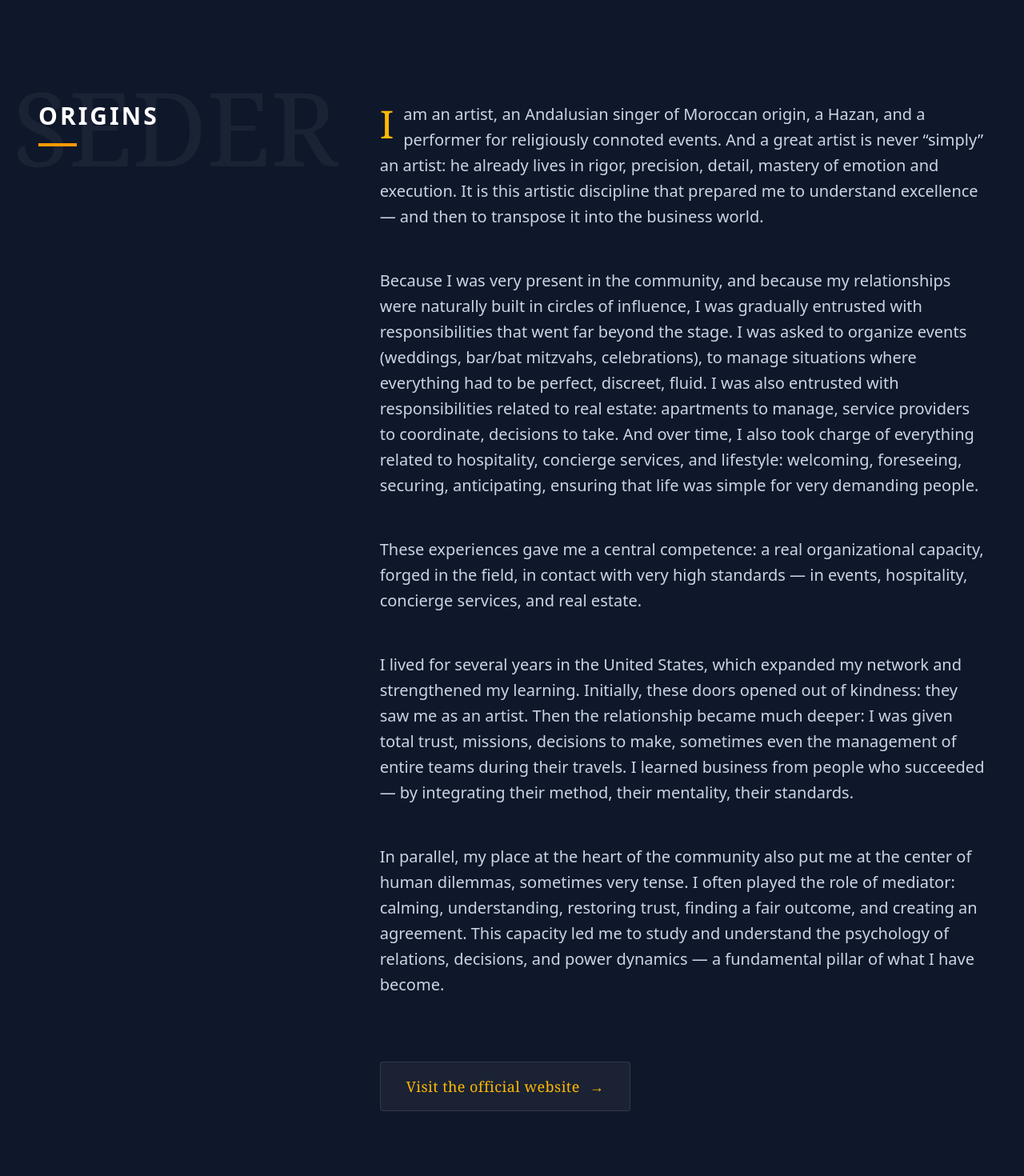
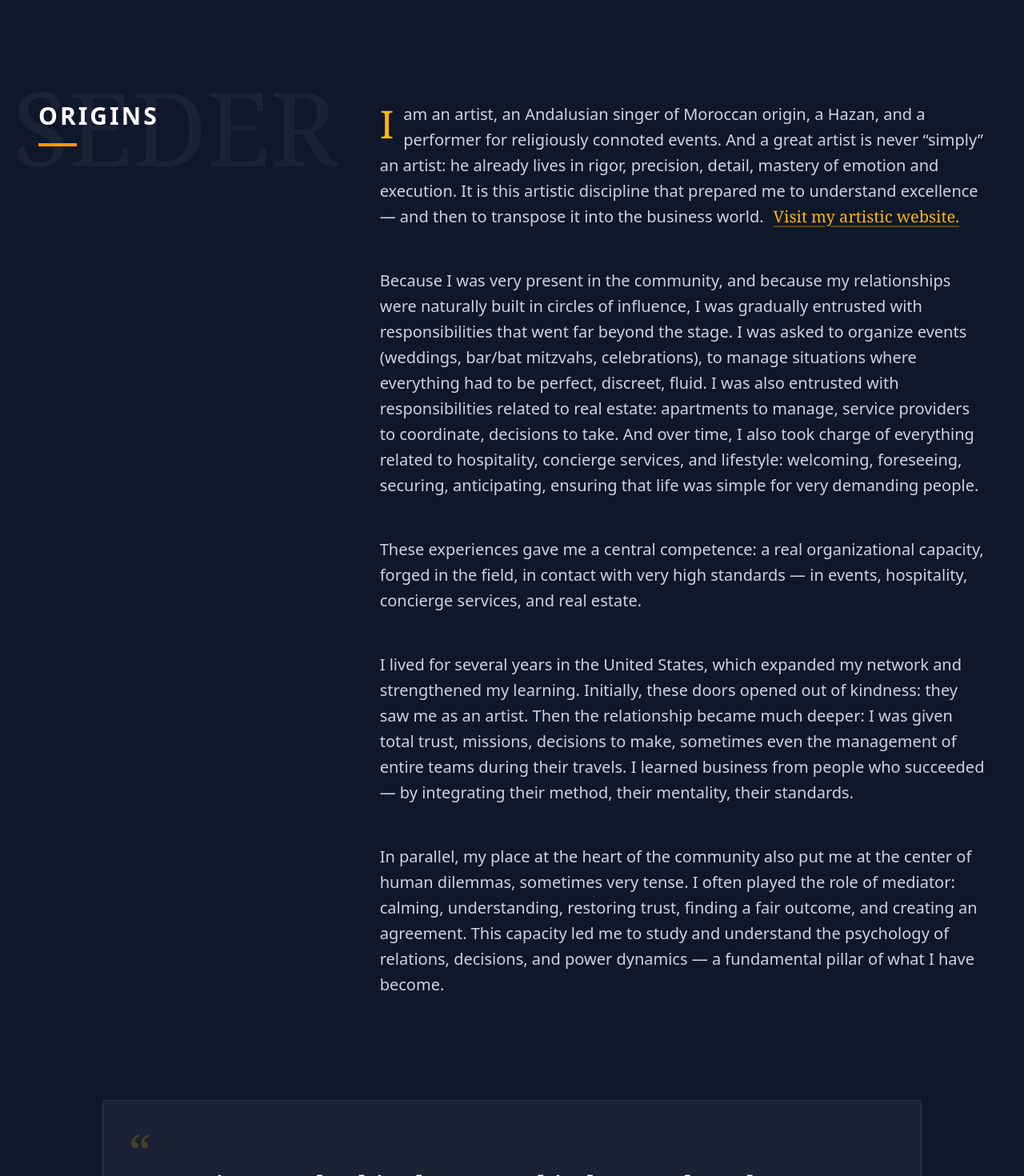
Before and after one commit to YoelObadia/seder-group, a Next.js app: page /en/about in a window 1280 px wide. Shown: the part 960-2430 px from the top of the page at 80% size. Built offline with nearby package versions, Linux system fonts and the light colour scheme.

Commit message:
about fixed

```diff
--- a/messages/en.json
+++ b/messages/en.json
@@ -80,6 +80,8 @@
         "p1": "Beyond the acronym of my initials — Skouri David Raphaël — Seder (סדר) embodies a fundamental philosophy: that of Order. The idea that even what seems complex — a relationship, a decision, an event, a project — can become clear, structured, mastered. And above all: peaceful.",
         "p2": "My journey was built on a dual requirement, at the highest level: artistic requirement and business requirement.",
         "p3": "I am an artist, an Andalusian singer of Moroccan origin, a Hazan, and a performer for religiously connoted events. And a great artist is never “simply” an artist: he already lives in rigor, precision, detail, mastery of emotion and execution. It is this artistic discipline that prepared me to understand excellence — and then to transpose it into the business world.",
+        "artist_label": "Visit my artistic website.",
+        "artist_link": "https://raphaelskouri.com",
         "p4": "Because I was very present in the community, and because my relationships were naturally built in circles of influence, I was gradually entrusted with responsibilities that went far beyond the stage. I was asked to organize events (weddings, bar/bat mitzvahs, celebrations), to manage situations where everything had to be perfect, discreet, fluid. I was also entrusted with responsibilities related to real estate: apartments to manage, service providers to coordinate, decisions to take. And over time, I also took charge of everything related to hospitality, concierge services, and lifestyle: welcoming, foreseeing, securing, anticipating, ensuring that life was simple for very demanding people.",
         "p5": "These experiences gave me a central competence: a real organizational capacity, forged in the field, in contact with very high standards — in events, hospitality, concierge services, and real estate.",
         "p6": "I lived for several years in the United States, which expanded my network and strengthened my learning. Initially, these doors opened out of kindness: they saw me as an artist. Then the relationship became much deeper: I was given total trust, missions, decisions to make, sometimes even the management of entire teams during their travels. I learned business from people who succeeded — by integrating their method, their mentality, their standards.",
@@ -87,8 +89,6 @@
         "p8": "It is exactly this that gave birth to Seder: the rare synthesis between artistic excellence, business requirement, event organization, hospitality/lifestyle concierge, real estate, and mediation.",
         "p9": "Today, in Israel, I am solicited for these same reasons: reliability, discretion, ability to move forward, and aptitude to deliver a result in contexts where many fail. Seder Group is not an idea: it is the culmination of a real experience, structured into a union capable of serving — and achieving — at the highest level.",
         "sidebar_title": "ORIGINS",
-        "artist_label": "Visit the official website",
-        "artist_link": "https://raphaelskouri.com",
         "closing": "With Seder, bring order to your life."
     },
     "EventsPage": {
--- a/messages/fr.json
+++ b/messages/fr.json
@@ -77,9 +77,11 @@
     "AboutPage": {
         "title": "La naissance de Seder",
         "subtitle": "Seder est né d’un mot — et d’un chemin.",
-        "p1": "Au-delà de l’acronyme de mes initiales — Skouri David Raphaël — Seder (סדר) incarne une philosophie fondamentale : celle de l’Ordre. Mon approche repose sur une idée simple : transformer ce qui est complexe — une relation, une décision, un événement ou un projet — en quelque chose de clair, structuré et maîtrisé. Avec un objectif constant : plus d’efficacité, plus de contrôle, et plus de sérénité. »",
+        "p1": "Au-delà de l’acronyme de mes initiales — Skouri David Raphaël — Seder (סדר) incarne une philosophie fondamentale : celle de l’Ordre. Mon approche repose on une idée simple : transformer ce qui est complexe — une relation, une décision, un événement ou un projet — en quelque chose de clair, structuré et maîtrisé. Avec un objectif constant : plus d’efficacité, plus de contrôle, et plus de sérénité. »",
         "p2": "Mon parcours s’est construit sur une double exigence, au plus haut niveau : l’exigence artistique et l’exigence business.",
         "p3": "Je suis artiste, chanteur andalou d’origine marocaine, hazan, et j’interviens régulièrement lors d’événements à dimension religieuse. Un grand artiste n’est jamais “simplement” un artiste. Il vit dans la rigueur, la précision, l’exigence du détail, la maîtrise de l’émotion — et le respect de l’exécution. Cette discipline, patiemment construite, m’a appris ce qu’est l’excellence. Elle m’a surtout préparé à la reconnaître, puis à la transposer, avec la même exigence, dans le monde du business.",
+        "artist_label": "Visiter mon site artistique.",
+        "artist_link": "https://raphaelskouri.com",
         "p4": "Au fil des années, ma présence au cœur de la communauté — et les liens de confiance qu’elle fait naître — ont naturellement élargi mon rôle. Peu à peu, l’on ne m’a plus seulement attendu sur scène : on m’a sollicité pour porter, coordonner, et sécuriser ce qui se joue autour d’elle. Des responsabilités sont venues, discrètement d’abord, puis avec une évidence croissante : organiser des mariages, des bar et bat mitsvas, des célébrations, dans des contextes où tout devait être irréprochable, fluide, et profondément respectueux.",
         "p5": "Parallèlement, l’immobilier est devenu un autre terrain d’exigence : appartements à gérer, prestataires à coordonner, décisions à prendre avec justesse et rapidité. Puis, presque naturellement, s’est ajoutée une dimension plus large : l’hospitalité, la conciergerie, le “lifestyle” au sens noble du terme — accueillir, prévoir, anticiper, protéger, et rendre simple la vie de personnes dont le niveau d’exigence ne laisse aucune place à l’improvisation. De cet ensemble d’expériences est née une compétence centrale : une capacité d’organisation réelle, forgée sur le terrain, au contact de standards élevés.",
         "p6": "J’ai vécu plusieurs années aux États-Unis, et cette période a élargi mon réseau autant qu’elle a affiné mon regard. Au départ, certaines portes se sont ouvertes par bienveillance : on voyait en moi l’artiste. Puis la relation s’est approfondie ; la confiance s’est installée. On m’a confié des missions, des décisions, parfois même la coordination d’équipes entières lors de déplacements. J’ai ainsi appris le business auprès de personnes qui ont réussi — en observant leur méthode, en intégrant leur mentalité, et en comprenant leurs standards.",
@@ -87,8 +89,6 @@
         "p8": "Seder : le lien entre créativité, structure, médiation et exécution.",
         "p9": "Aujourd’hui, en Israël, on me sollicite pour les mêmes raisons : la fiabilité, la discrétion, cette capacité à faire avancer les choses, et à tenir la promesse du résultat là où tant d’autres se heurtent aux limites du réel. Seder Group n’est pas une idée posée sur le papier ; c’est l’aboutissement d’un parcours vécu, éprouvé, puis structuré — une alliance de compétences pensée pour servir, et pour accomplir, au plus haut niveau.",
         "sidebar_title": "GENÈSE",
-        "artist_label": "Visiter le site officiel",
-        "artist_link": "https://raphaelskouri.com",
         "closing": "Avec Seder, mettez de l'ordre dans votre vie."
     },
     "EventsPage": {
--- a/messages/he.json
+++ b/messages/he.json
@@ -80,6 +80,8 @@
         "p1": "מעבר לראשי התיבות של שמי — סקורי דוד רפאל — המילה 'סדר' מגלמת פילוסופיה יסודית: פילוסופיה של סדר וארגון. הרעיון שגם מה שנראה מורכב — מערכת יחסים, החלטה, אירוע, פרויקט — יכול להפוך לברור, מובנה, נשלט. ובעיקר: רגוע.",
         "p2": "המסע שלי נבנה על דרישה כפולה, ברמה הגבוהה ביותר: הדרישה האומנותית והדרישה העסקית.",
         "p3": "אני אומן, זמר אנדלוסי ממוצא מרוקאי, חזן ומבצע באירועים בעלי גוון דתי. ואומן גדול הוא לעולם לא “רק” אומן: הוא כבר חי בתוך ההקפדה, הדיוק, הפרטים, השליטה ברגש ובביצוע. המשמעת האומנותית הזו היא שהכינה אותי להבין מצוינות — ואז ליישם אותה בעולם העסקים.",
+        "artist_label": "בקר באתר האמנותי שלי.",
+        "artist_link": "https://raphaelskouri.com",
         "p4": "מכיוון שהייתי נוכח מאוד בקהילה, ומכיוון שהקשרים שלי נבנו באופן טבעי במעגלי השפעה, הופקדו בידיי בהדרגה תחומי אחריות שחרגו הרבה מעבר לבמה. התבקשתי לארגן אירועים (חתונות, בר/בת מצווה, חגיגות), לנהל מצבים שבהם הכל היה חייב להיות מושלם, דיסקרטי, זורם. הופקדו בידיי גם תחומי אחריות הקשורים לנדל״ן: דירות לניהול, ספקים לתיאום, החלטות לקבל. ובמשך הזמן, לקחתי אחריות גם על כל מה שקשור לאירוח, קונסיירז׳ ולייף סטייל: לקבל פנים, לצפות מראש, לאבטח, להקדים תרופה למכה, לדאוג שהחיים יהיו פשוטים עבור אנשים תובעניים מאוד.",
         "p5": "החוויות הללו העניקו לי יכולת מרכזית: יכולת ארגון אמיתית, שחושלה בשטח, במגע עם סטנדרטים גבוהים מאוד — באירועים, באירוח, בקונסיירז׳ ובנדל״ן.",
         "p6": "חייתי מספר שנים בארצות הברית, מה שהרחיב את הרשת שלי וחיזק את הלמידה שלי. בהתחלה, הדלתות הללו נפתחו מתוך טוב לב: ראו בי אומן. לאחר מכן היחסים הפכו לעמוקים הרבה יותר: נתנו לי אמון מלא, משימות, החלטות לקבל, לפעמים אפילו ניהול של צוותים שלמים במהלך נסיעותיהם. למדתי עסקים מאנשים שהצליחו — על ידי הטמעת השיטה שלהם, המנטליות שלהם, הסטנדרטים שלהם.",
@@ -87,8 +89,6 @@
         "p8": "זה בדיוק מה שהוליד את Seder: הסינתזה הנדירה בין מצוינות אומנותית, דרישה עסקית, ארגון אירועים, אירוח/קונסיירז׳ לייף סטייל, נדל״ן וגישור.",
         "p9": "כיום, בישראל, פונים אלי מאותן סיבות ממש: אמינות, דיסקרטיות, יכולת להניע דברים ויכולת לספק תוצאה בהקשרים שבהם רבים נכשלים. Seder Group אינה רעיון: היא השיא של ניסיון אמיתי, המובנה לתוך אחדות המסוגל לשרת — ולבצע — ברמה הגבוהה ביותר.",
         "sidebar_title": "בראשית",
-        "artist_label": "בקר באתר הרישמי",
-        "artist_link": "https://raphaelskouri.com",
         "closing": "עם Seder, הכניסו סדר לחיים שלכם."
     },
     "EventsPage": {
--- a/src/app/[locale]/(about)/about/page.tsx
+++ b/src/app/[locale]/(about)/about/page.tsx
@@ -62,6 +62,8 @@ export default function AboutPage() {
                         <p className="text-2xl md:text-4xl leading-relaxed font-serif text-slate-200">
                             {t('p1')}
                         </p>
+
+
                         <p className="text-xl md:text-2xl leading-relaxed text-slate-400 font-light">
                             {t('p2')}
                         </p>
@@ -109,33 +111,25 @@ export default function AboutPage() {
                                     i === 0 && "first-letter:text-5xl first-letter:font-serif first-letter:text-amber-400 first-letter:float-start first-letter:me-3 first-letter:mt-1"
                                 )}>
                                     {t(key)}
+                                    {key === 'p3' && (
+                                        <a
+                                            href={t('artist_link')}
+                                            target="_blank"
+                                            rel="noopener noreferrer"
+                                            className="inline-flex items-center gap-1.5 ms-3 text-amber-400 hover:text-amber-300 transition-colors duration-300 font-serif group"
+                                        >
+                                            <span className="underline underline-offset-4 decoration-amber-400/30 group-hover:decoration-amber-300">{t('artist_label')}</span>
+                                            <span className={cn(
+                                                "transition-transform duration-300 group-hover:translate-x-1",
+                                                isRtl && "rotate-180 group-hover:-translate-x-1"
+                                            )}>
+                                            </span>
+                                        </a>
+                                    )}
                                 </p>
                             </motion.div>
                         ))}
 
-                        <motion.div
-                            initial="hidden"
-                            whileInView="visible"
-                            viewport={{ once: true }}
-                            variants={fadeInUp}
-                            transition={{ delay: 0.5 }}
-                            className="pt-8"
-                        >
-                            <a
-                                href={t('artist_link')}
-                                target="_blank"
-                                rel="noopener noreferrer"
-                                className="inline-flex items-center gap-3 px-8 py-4 bg-white/5 hover:bg-white/10 border border-white/10 hover:border-amber-400/50 text-amber-400 font-serif text-lg tracking-wide transition-all duration-300 group rounded-sm"
-                            >
-                                {t('artist_label')}
-                                <span className={cn(
-                                    "transition-transform duration-300 group-hover:translate-x-1",
-                                    isRtl && "rotate-180 group-hover:-translate-x-1"
-                                )}>
-                                    →
-                                </span>
-                            </a>
-                        </motion.div>
                     </div>
                 </section>
 
```
